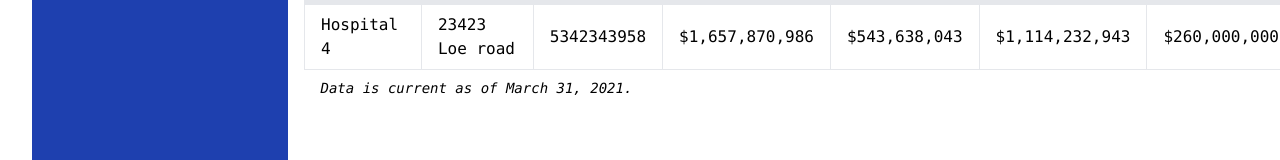
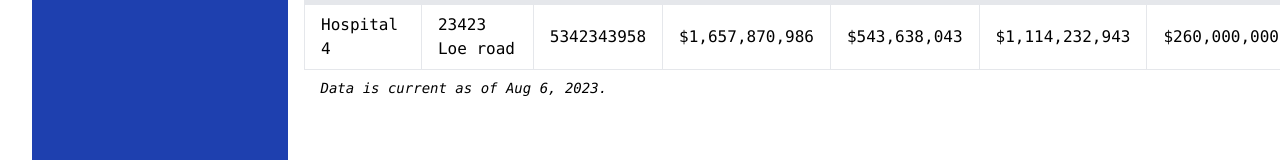
Before and after one commit to qingzicai/CostCure-overview, a React (Vite) app: page /dashboard in a window 1280 px wide. Shown: the part 399-559 px from the top of the page. Built offline with nearby package versions, Linux system fonts and the light colour scheme.

Commit message:
changed date

```diff
--- a/src/components/DataTable.tsx
+++ b/src/components/DataTable.tsx
@@ -32,7 +32,7 @@ function DataTable() {
         </tbody>
         <tfoot>
           <tr>
-            <td colSpan="7" className="px-4 py-2 italic text-sm">Data is current as of March 31, 2021.</td>
+            <td colSpan="7" className="px-4 py-2 italic text-sm">Data is current as of Aug 6, 2023.</td>
           </tr>
         </tfoot>
       </table>
```
